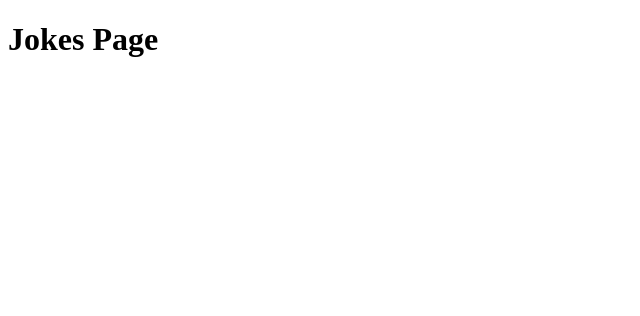
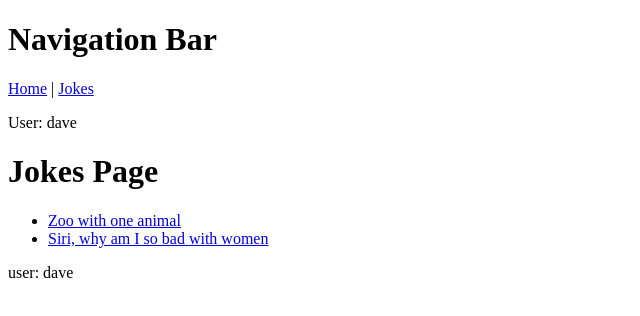
Before and after one commit to brightworkdigital/router-intro, a React (Create React App) app: page /jokes in a window 1280 px wide. Shown: the top 316 px of the page, without its empty margins (0-640 px from the left). Built offline with nearby package versions, Linux system fonts and the light colour scheme.

Commit message:
Complete solution with routing and context with single value

```diff
--- a/src/App.js
+++ b/src/App.js
@@ -4,20 +4,29 @@ import {
   Route,
 } from 'react-router-dom';
 
-import HomePage from './pages/Home';
-import JokesPage from './pages/Jokes';
-
-// const router = createBrowserRouter(routeDefinitions);
+import HomePage from './pages/HomePage';
+import JokesPage from './pages/JokesPage';
+import NavBar from './pages/NavBar';
+import JokeDetailPage from './pages/JokeDetailPage';
+import AuthContext from './store/auth-context';
+import { useState } from 'react';
 
 function App() {
-  // return <RouterProvider router={router} />;
+  const [user, setUser] = useState('dave');
+
   return (
-    <BrowserRouter>
-      <Routes>
-        <Route path="/" element={<HomePage />} />
-        <Route path="/jokes" element={<JokesPage />} />
-      </Routes>
-    </BrowserRouter>);
+    <AuthContext.Provider value={user}>
+      <BrowserRouter>
+        <Routes>
+          <Route path="/" element={<NavBar />}>
+            <Route path="/" element={<HomePage />} />
+            <Route path="/jokes" element={<JokesPage />} />
+            <Route path="/jokes/:jokeId" element={<JokeDetailPage />} />
+          </Route>
+        </Routes>
+      </BrowserRouter>
+    </AuthContext.Provider>
+  );
 }
 
 export default App;
--- /dev/null
+++ b/src/data/JokeData.js
@@ -0,0 +1,10 @@
+export function getJokes() {
+    return [
+        {jokeId: 1, name: "Zoo with one animal", joke: "I once went to a zoo that only had one animal.  It was a Shih Tzu."},
+        {jokeId: 2, name: "Siri, why am I so bad with women", joke: "I asked my phone, \"Siri, why am I so bad with women?\"  She said, \"I'm Alexa you moron."}
+    ]
+}
+
+export function getJoke(jokeId) {
+    return getJokes().filter((joke) => {return joke.jokeId === jokeId});
+}
--- a/src/index.js
+++ b/src/index.js
@@ -1,7 +1,6 @@
 import React from 'react';
 import ReactDOM from 'react-dom/client';
 import App from './App';
-import reportWebVitals from './reportWebVitals';
 
 const root = ReactDOM.createRoot(document.getElementById('root'));
 root.render(
@@ -13,4 +12,3 @@ root.render(
 // If you want to start measuring performance in your app, pass a function
 // to log results (for example: reportWebVitals(console.log))
 // or send to an analytics endpoint. Learn more: https://bit.ly/CRA-vitals
-reportWebVitals();
--- a/src/pages/Home.js
+++ /dev/null
@@ -1,5 +0,0 @@
-function HomePage() {
-  return <h1>Home Page</h1>;
-}
-
-export default HomePage;
--- /dev/null
+++ b/src/pages/HomePage.js
@@ -0,0 +1,14 @@
+import { Link } from "react-router-dom";
+
+function HomePage() {
+  return <><h1>Home Page</h1>
+    <p>
+      Hyperlink using HTML "a" tag <a href="/jokes">jokes</a>
+    </p>
+    <p>
+      Hyperlink using React Link component <Link to="/jokes">jokes</Link>
+    </p>
+  </>;
+}
+
+export default HomePage;
--- /dev/null
+++ b/src/pages/JokeDetailPage.js
@@ -0,0 +1,14 @@
+import { useParams } from "react-router-dom";
+
+const JokeDetailPage = (props) => {
+    const params = useParams();
+
+    return <>
+        <h1>Joke Details</h1>
+        <p>
+            Details on joke with jokeId: {params.jokeId}
+        </p>
+    </>
+}
+
+export default JokeDetailPage;
--- a/src/pages/Jokes.js
+++ /dev/null
@@ -1,5 +0,0 @@
-function JokesPage() {
-  return <h1>Jokes Page</h1>;
-}
-
-export default JokesPage;
--- /dev/null
+++ b/src/pages/JokesPage.js
@@ -0,0 +1,23 @@
+import { Link } from "react-router-dom";
+import { getJokes } from "../data/JokeData.js";
+import { useContext } from "react";
+import AuthContext from "../store/auth-context.js";
+
+function JokesPage() {
+  const jokes = getJokes();
+  const user = useContext(AuthContext);
+
+  return <>
+    <h1>Jokes Page</h1>
+    <ul>
+      {jokes.map((joke) => {
+       return <li id={joke.jokeId}> <Link joke={joke} to={`/jokes/${joke.jokeId}`}>{joke.name}</Link> </li>
+      })}
+    </ul>
+      <div>
+        user: {user}
+      </div>
+  </>;
+}
+
+export default JokesPage;
--- /dev/null
+++ b/src/pages/NavBar.js
@@ -0,0 +1,19 @@
+import { useContext } from "react";
+import { Link, Outlet } from "react-router-dom";
+import AuthContext from "../store/auth-context";
+
+const NavBar = () => {
+    const user = useContext(AuthContext);
+    return <>
+        <h1>Navigation Bar</h1>
+        <p>
+            <Link to="/">Home</Link> | <Link to="/jokes">Jokes</Link>
+        </p>
+        <p>
+            User: {user}
+        </p>
+        <Outlet />
+    </>
+}
+
+export default NavBar;
--- a/src/reportWebVitals.js
+++ /dev/null
@@ -1,13 +0,0 @@
-const reportWebVitals = onPerfEntry => {
-  if (onPerfEntry && onPerfEntry instanceof Function) {
-    import('web-vitals').then(({ getCLS, getFID, getFCP, getLCP, getTTFB }) => {
-      getCLS(onPerfEntry);
-      getFID(onPerfEntry);
-      getFCP(onPerfEntry);
-      getLCP(onPerfEntry);
-      getTTFB(onPerfEntry);
-    });
-  }
-};
-
-export default reportWebVitals;
--- /dev/null
+++ b/src/store/auth-context.js
@@ -0,0 +1,5 @@
+import React from 'react';
+
+const AuthContext = React.createContext();
+
+export default AuthContext;
```
Also changed, not shown: src/setupTests.js (deleted, +0 -5 lines), src/logo.svg (deleted), 1 other file (tests, documents, lock files or other folders).
